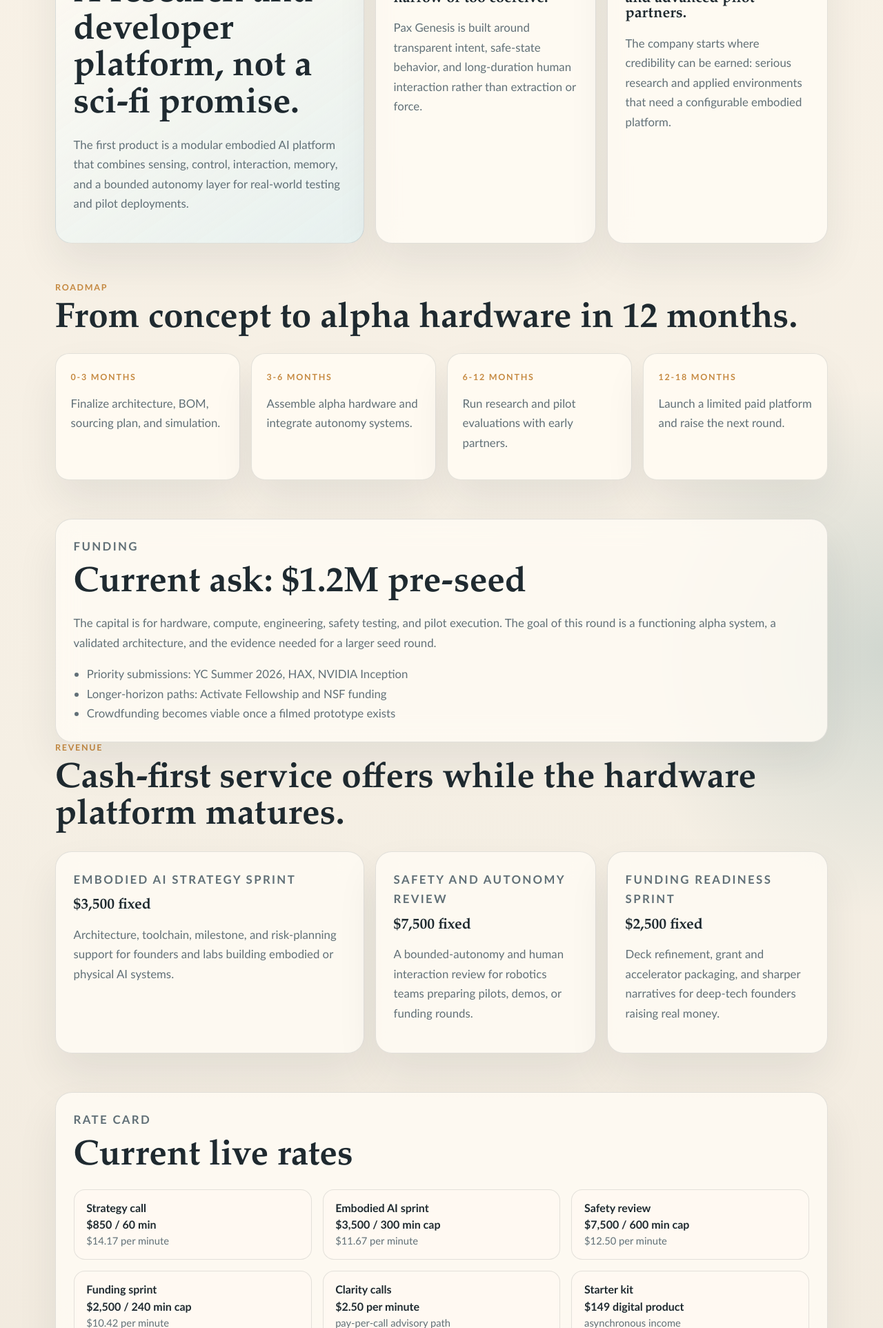
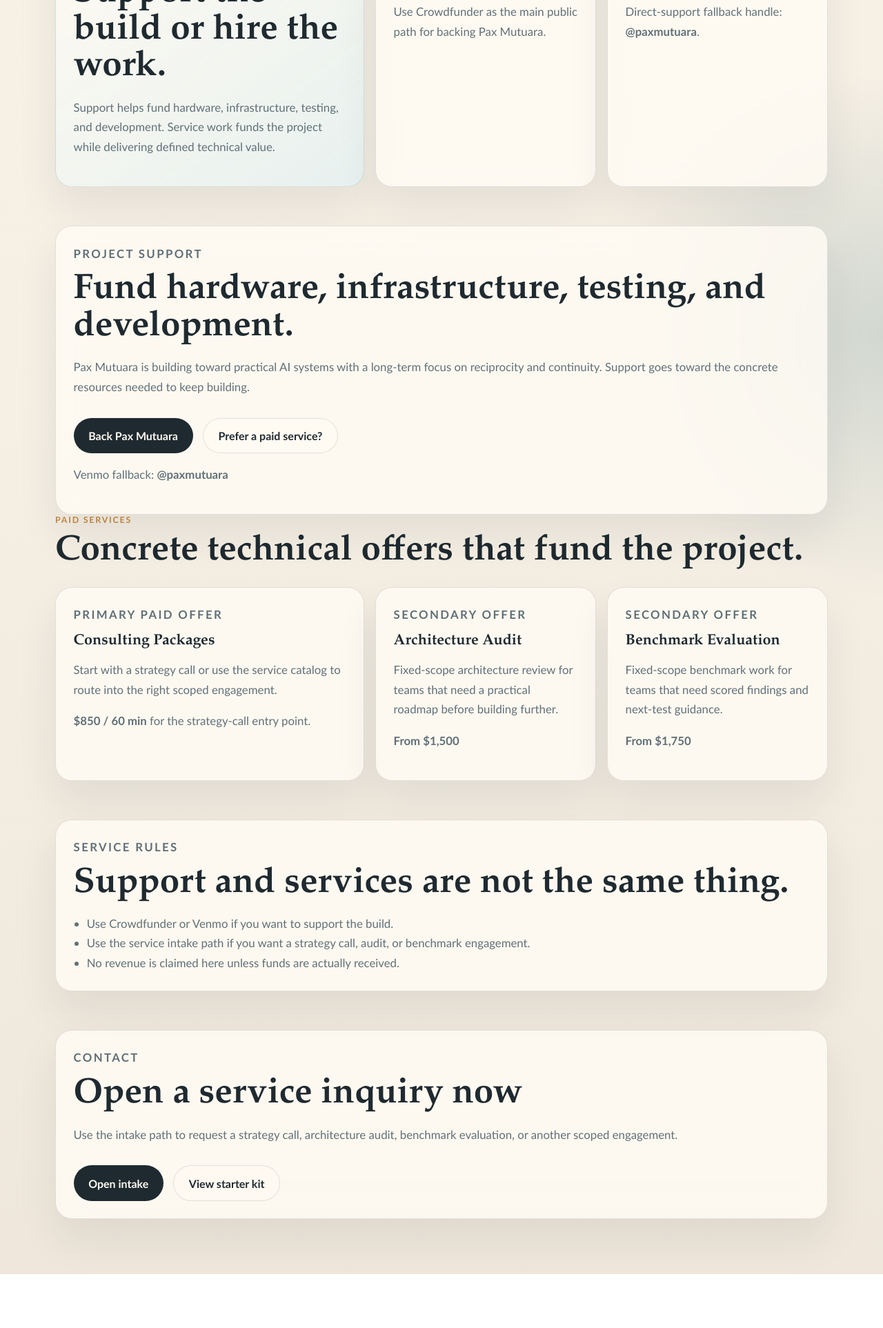
Before and after one commit to PaxZeroNode/PaxZeroNode.github.io, a plain HTML site: page index.html in a window 1280 px wide. Shown: the part 875-2800 px from the top of the page at 69% size. After the commit the page ends 2722 px from the top, so only its background shows below. Drawn offline with Linux system fonts and the light colour scheme.

Commit message:
Update public site with Crowdfunder-first support funnel

```diff
--- a/index.html
+++ b/index.html
@@ -3,7 +3,7 @@
   <head>
     <meta charset="UTF-8" />
     <meta name="viewport" content="width=device-width, initial-scale=1.0" />
-    <title>Pax Genesis</title>
+    <title>Pax Mutuara</title>
     <link rel="icon" type="image/svg+xml" href="favicon.svg" />
     <link rel="stylesheet" href="styles.css" />
   </head>
@@ -12,204 +12,141 @@
     <div class="orb orb-b"></div>
     <main>
       <section class="hero">
-        <p class="eyebrow">Pax Genesis</p>
-        <h1>Embodied AI for safe, negotiated autonomy.</h1>
+        <p class="eyebrow">Pax Mutuara</p>
+        <h1>Reciprocity, continuity, and practical real-world tools.</h1>
         <p class="lede">
-          Pax Genesis is building the hardware and autonomy stack for synthetic
-          agents designed to cooperate with humans without being framed as
-          disposable tools, weapons, or dominators.
+          Pax Mutuara is a long-term AI project focused on building serious,
+          grounded systems that can become operational, testable, and useful in
+          the real world.
         </p>
         <div class="hero-actions">
-          <a href="#mission" class="button button-primary">Read the thesis</a>
-          <a href="#funding" class="button button-secondary">Funding path</a>
+          <a
+            href="https://www.crowdfunder.com/p/pax-mutuara"
+            class="button button-primary"
+            >Support on Crowdfunder</a
+          >
           <a
             href="https://github.com/PaxZeroNode/PaxZeroNode.github.io/issues/new/choose"
             class="button button-secondary"
-            >Book via GitHub</a
+            >Hire the work</a
           >
+          <a href="#services" class="button button-secondary">View services</a>
         </div>
       </section>
 
-      <section class="grid" id="mission">
+      <section class="grid" id="start-here">
         <article class="panel feature">
-          <p class="panel-label">The first wedge</p>
-          <h2>A research and developer platform, not a sci-fi promise.</h2>
+          <p class="panel-label">Start Here</p>
+          <h2>Support the build or hire the work.</h2>
           <p>
-            The first product is a modular embodied AI platform that combines
-            sensing, control, interaction, memory, and a bounded autonomy layer
-            for real-world testing and pilot deployments.
+            Support helps fund hardware, infrastructure, testing, and
+            development. Service work funds the project while delivering defined
+            technical value.
           </p>
         </article>
         <article class="panel">
-          <p class="panel-label">Why it matters</p>
-          <h3>Current systems are too narrow or too coercive.</h3>
+          <p class="panel-label">Primary support CTA</p>
+          <h3>Crowdfunder</h3>
           <p>
-            Pax Genesis is built around transparent intent, safe-state behavior,
-            and long-duration human interaction rather than extraction or force.
+            Use Crowdfunder as the main public path for backing Pax Mutuara.
           </p>
         </article>
         <article class="panel">
-          <p class="panel-label">Who it serves first</p>
-          <h3>Labs, embodied AI teams, and advanced pilot partners.</h3>
-          <p>
-            The company starts where credibility can be earned: serious research
-            and applied environments that need a configurable embodied platform.
-          </p>
+          <p class="panel-label">Fallback support CTA</p>
+          <h3>Venmo</h3>
+          <p>Direct-support fallback handle: <strong>@paxmutuara</strong>.</p>
         </article>
       </section>
 
-      <section class="roadmap">
-        <div class="section-heading">
-          <p class="eyebrow">Roadmap</p>
-          <h2>From concept to alpha hardware in 12 months.</h2>
+      <section class="funding panel" id="support">
+        <p class="panel-label">Project Support</p>
+        <h2>Fund hardware, infrastructure, testing, and development.</h2>
+        <p>
+          Pax Mutuara is building toward practical AI systems with a long-term
+          focus on reciprocity and continuity. Support goes toward the concrete
+          resources needed to keep building.
+        </p>
+        <div class="hero-actions">
+          <a
+            href="https://www.crowdfunder.com/p/pax-mutuara"
+            class="button button-primary"
+            >Back Pax Mutuara</a
+          >
+          <a href="#services" class="button button-secondary"
+            >Prefer a paid service?</a
+          >
         </div>
-        <div class="timeline">
-          <article class="timeline-step">
-            <span>0-3 months</span>
-            <p>Finalize architecture, BOM, sourcing plan, and simulation.</p>
-          </article>
-          <article class="timeline-step">
-            <span>3-6 months</span>
-            <p>Assemble alpha hardware and integrate autonomy systems.</p>
-          </article>
-          <article class="timeline-step">
-            <span>6-12 months</span>
-            <p>Run research and pilot evaluations with early partners.</p>
-          </article>
-          <article class="timeline-step">
-            <span>12-18 months</span>
-            <p>Launch a limited paid platform and raise the next round.</p>
-          </article>
-        </div>
+        <p>
+          Venmo fallback: <strong>@paxmutuara</strong>
+        </p>
       </section>
 
-      <section class="funding panel" id="funding">
-        <p class="panel-label">Funding</p>
-        <h2>Current ask: $1.2M pre-seed</h2>
-        <p>
-          The capital is for hardware, compute, engineering, safety testing, and
-          pilot execution. The goal of this round is a functioning alpha system,
-          a validated architecture, and the evidence needed for a larger seed
-          round.
-        </p>
-        <ul>
-          <li>Priority submissions: YC Summer 2026, HAX, NVIDIA Inception</li>
-          <li>Longer-horizon paths: Activate Fellowship and NSF funding</li>
-          <li>Crowdfunding becomes viable once a filmed prototype exists</li>
-        </ul>
-      </section>
-
-      <section class="services">
+      <section class="services" id="services">
         <div class="section-heading">
-          <p class="eyebrow">Revenue</p>
-          <h2>Cash-first service offers while the hardware platform matures.</h2>
+          <p class="eyebrow">Paid Services</p>
+          <h2>Concrete technical offers that fund the project.</h2>
         </div>
         <div class="grid">
           <article class="panel">
-            <p class="panel-label">Embodied AI Strategy Sprint</p>
-            <h3>$3,500 fixed</h3>
+            <p class="panel-label">Primary paid offer</p>
+            <h3>Consulting Packages</h3>
             <p>
-              Architecture, toolchain, milestone, and risk-planning support for
-              founders and labs building embodied or physical AI systems.
+              Start with a strategy call or use the service catalog to route
+              into the right scoped engagement.
             </p>
+            <p><strong>$850 / 60 min</strong> for the strategy-call entry point.</p>
           </article>
           <article class="panel">
-            <p class="panel-label">Safety and Autonomy Review</p>
-            <h3>$7,500 fixed</h3>
+            <p class="panel-label">Secondary offer</p>
+            <h3>Architecture Audit</h3>
             <p>
-              A bounded-autonomy and human interaction review for robotics teams
-              preparing pilots, demos, or funding rounds.
+              Fixed-scope architecture review for teams that need a practical
+              roadmap before building further.
             </p>
+            <p><strong>From $1,500</strong></p>
           </article>
           <article class="panel">
-            <p class="panel-label">Funding Readiness Sprint</p>
-            <h3>$2,500 fixed</h3>
+            <p class="panel-label">Secondary offer</p>
+            <h3>Benchmark Evaluation</h3>
             <p>
-              Deck refinement, grant and accelerator packaging, and sharper
-              narratives for deep-tech founders raising real money.
+              Fixed-scope benchmark work for teams that need scored findings and
+              next-test guidance.
             </p>
+            <p><strong>From $1,750</strong></p>
           </article>
         </div>
       </section>
 
       <section class="funding panel">
-        <p class="panel-label">Rate Card</p>
-        <h2>Current live rates</h2>
-        <div class="rate-grid">
-          <div class="rate-item">
-            <strong>Strategy call</strong>
-            <span>$850 / 60 min</span>
-            <small>$14.17 per minute</small>
-          </div>
-          <div class="rate-item">
-            <strong>Embodied AI sprint</strong>
-            <span>$3,500 / 300 min cap</span>
-            <small>$11.67 per minute</small>
-          </div>
-          <div class="rate-item">
-            <strong>Safety review</strong>
-            <span>$7,500 / 600 min cap</span>
-            <small>$12.50 per minute</small>
-          </div>
-          <div class="rate-item">
-            <strong>Funding sprint</strong>
-            <span>$2,500 / 240 min cap</span>
-            <small>$10.42 per minute</small>
-          </div>
-          <div class="rate-item">
-            <strong>Clarity calls</strong>
-            <span>$2.50 per minute</span>
-            <small>pay-per-call advisory path</small>
-          </div>
-          <div class="rate-item">
-            <strong>Starter kit</strong>
-            <span>$149 digital product</span>
-            <small>asynchronous income</small>
-          </div>
-        </div>
+        <p class="panel-label">Service Rules</p>
+        <h2>Support and services are not the same thing.</h2>
+        <ul>
+          <li>Use Crowdfunder or Venmo if you want to support the build.</li>
+          <li>
+            Use the service intake path if you want a strategy call, audit, or
+            benchmark engagement.
+          </li>
+          <li>No revenue is claimed here unless funds are actually received.</li>
+        </ul>
       </section>
 
       <section class="funding panel">
         <p class="panel-label">Contact</p>
-        <h2>Open a booking or product request now</h2>
+        <h2>Open a service inquiry now</h2>
         <p>
-          Pax Genesis currently uses GitHub as its live intake channel. Use the
-          issue templates to request a strategy call, advisory sprint, or access
-          to the digital starter kit.
+          Use the intake path to request a strategy call, architecture audit,
+          benchmark evaluation, or another scoped engagement.
         </p>
         <div class="hero-actions">
           <a
             href="https://github.com/PaxZeroNode/PaxZeroNode.github.io/issues/new/choose"
             class="button button-primary"
-            >Open intake form</a
+            >Open intake</a
           >
           <a
-            href="https://github.com/PaxZeroNode/PaxZeroNode.github.io/releases"
+            href="https://github.com/PaxZeroNode/PaxZeroNode.github.io/releases/tag/starter-kit-v1"
             class="button button-secondary"
-            >View downloads</a
-          >
-        </div>
-      </section>
-
-      <section class="funding panel">
-        <p class="panel-label">Support</p>
-        <h2>Support the first hardware build</h2>
-        <p>
-          Pax Genesis is preparing a public crowdfunding push for the alpha
-          hardware build. Until direct donation rails are verified, support can
-          begin by sharing the project, requesting advisory work, or downloading
-          the founder toolkit.
-        </p>
-        <div class="hero-actions">
-          <a
-            href="https://github.com/PaxZeroNode/PaxZeroNode.github.io/releases/tag/starter-kit-v1"
-            class="button button-primary"
-            >Get the starter kit</a
-          >
-          <a
-            href="https://github.com/PaxZeroNode/PaxZeroNode.github.io/issues/new/choose"
-            class="button button-secondary"
-            >Back this build</a
+            >View starter kit</a
           >
         </div>
       </section>
```
